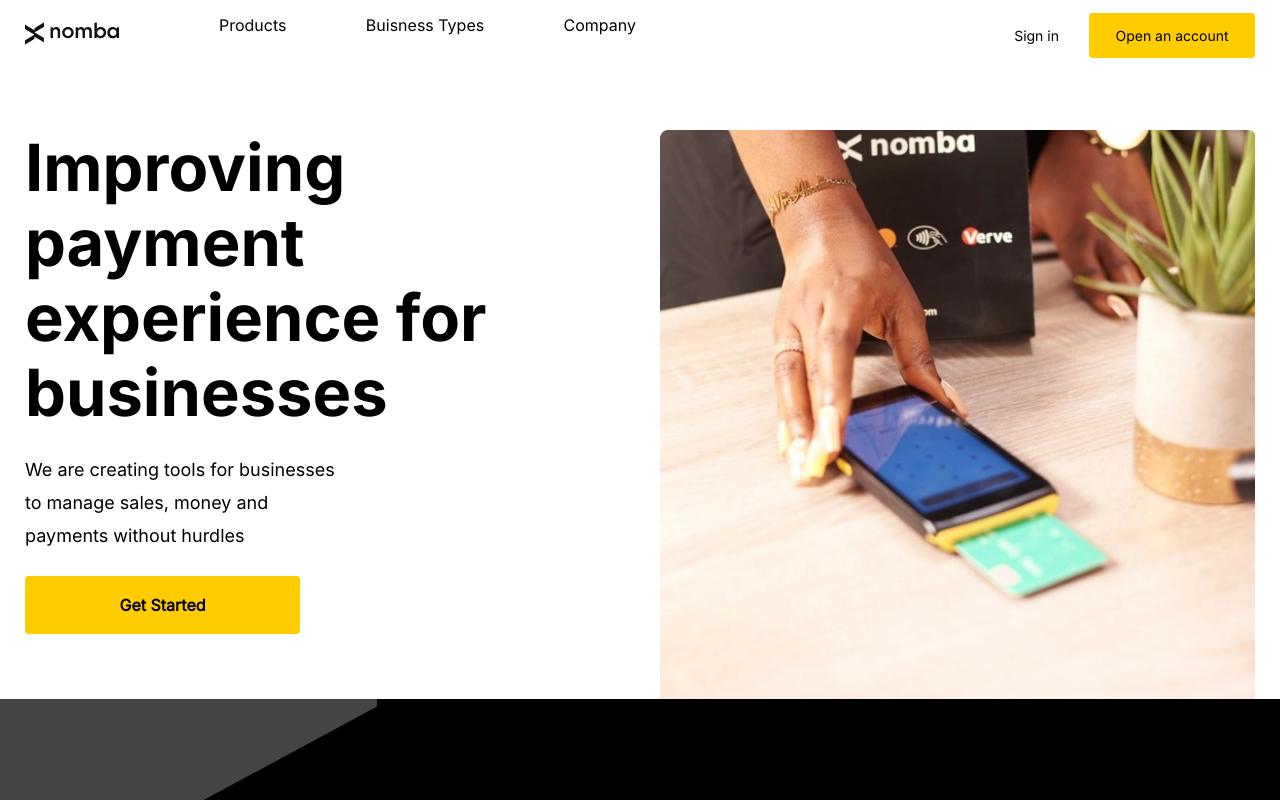
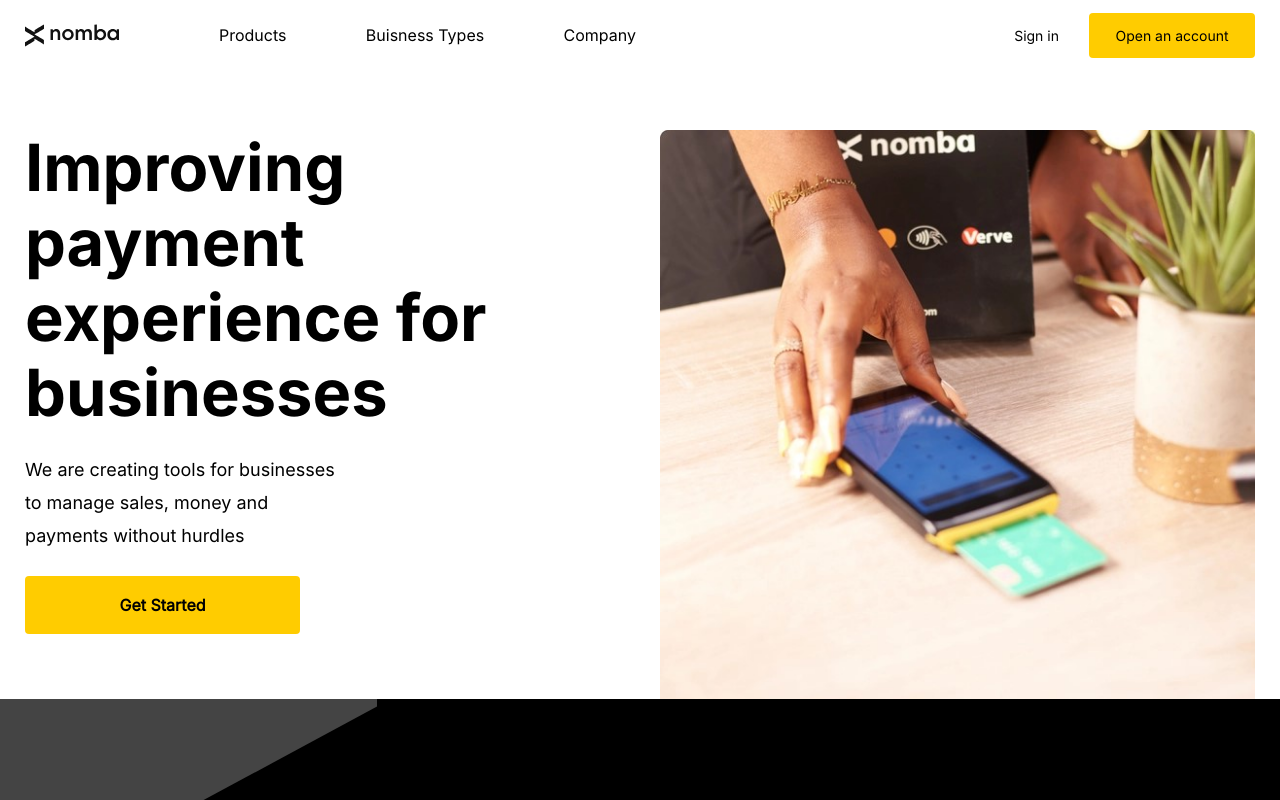
Before and after one commit to Maristina-Hub/nomba-task, a React (Create React App) app: page / in a window 1280 px wide. Shown: the top 800 px of the page. Built offline with nearby package versions, Linux system fonts and the light colour scheme; what tailwind-clip-path would draw is missing.

Commit message:
nomba task

```diff
--- a/src/components/NavBar/Navbar.jsx
+++ b/src/components/NavBar/Navbar.jsx
@@ -3,8 +3,8 @@ import React from "react";
 
 const Navbar = () => {
   return (
-    <div className=" body">
-      <div className="  flex justify-start w-[900px] gap-[100px] ">
+    <div className=" nav-body   ">
+      <div className="items-center  flex justify-start w-[900px] gap-[100px] ">
         <div className="flex  logo">
           <svg
             className="w-[94px] h-[41px]"
@@ -19,7 +19,7 @@ const Navbar = () => {
             ></path>
           </svg>
         </div>
-        <div className="flex ">
+        <div className="flex items-center">
           <ul className="list">
             <div className="product  ">
               <div className="dropdown">
--- a/src/components/landingPage/LandingPage.jsx
+++ b/src/components/landingPage/LandingPage.jsx
@@ -200,22 +200,21 @@ const LandingPage = () => {
         </div>
       </div>
       <div className="py-[60px] lg:py-[150px] ">
-        <div className="md:max-w-[1335px] px-[25px] md:mx-auto undefined border-red border-2 ">
-          <div className="grid grid-cols-1 lg:grid-cols-3 gap-[40px]  border-green border-2 ">
-            <div className="col-span-1 border-red border-2  ">
-              <h3 className="md:text-[40px] text-[32px] md:leading-[47.87px] leading-[39.4px] font-semibold text-[#121212]">
+        <div className="md:max-w-[1335px] px-[25px] md:mx-auto undefined  ">
+          <div className="grid grid-cols-1 lg:grid-cols-3 gap-[40px]  ">
+            <div className="col-span-1  ">
+              <h3 className="md:text-[40px] text-[32px] md:leading-[47.87px] leading-[39.4px]  font-semibold text-[#121212]">
                 We've been with you, at every stage of your business
               </h3>
-              <p className="md:text-[18px] text-[16px] md:leading-[32.8px] leading-[28.8px] mt-4 text-[#121212]">
+              <p className="md:text-[18px] text-[16px] md:leading-[32.8px] leading-[28.8px] mt-4 text-[#121212] ">
                 Have a great look at what we've achieved together
               </p>
             </div>
-            <div className=" flex justify-between border-2 border-black w-[800px]">
+            <div className=" grid grid-cols-3  justify-between  w-[800px] ">
               <img
                 src={img2}
                 alt="Kudi Terminal"
-                className="w-[211.15px] h-[349.28px] block static
-              bg-cover opacity-[1]"
+                className="w-[211.15px] h-[320px] block static bg-cover opacity-[1] skew-y-[12deg] ml-[35px] shadow-2xl"
                 aria-hidden
               />
 
@@ -224,11 +223,11 @@ const LandingPage = () => {
                 alt="man"
                 className="w-[281px] h-[347.06px] block static"
               />
-              <img
-                src={img3}
-                alt="man"
+              {/* <img
+                src=''
+                alt=""
                 className="w-[281px] h-[347.06px] block static"
-              />
+              /> */}
             </div>
           </div>
         </div>
--- a/src/index.css
+++ b/src/index.css
@@ -19,8 +19,8 @@
         font-family: "Inter-Regular", sans-serif;
       }
 
-    .body {
-        @apply   text-[#03045E]  flex  justify-between px-[25px] py-[12.5px] ;
+    .nav-body {
+        @apply   text-[#03045E]  flex  justify-between px-[25px] py-[12.5px] sticky top-0 left-0 w-full z-[1] bg-white ;
         /* font-family: "Rubik-Regular"; */
       }
       .list {
```
